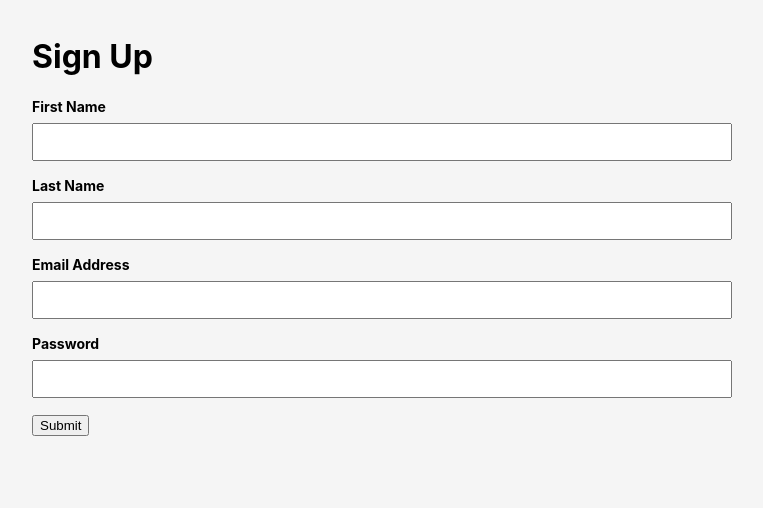
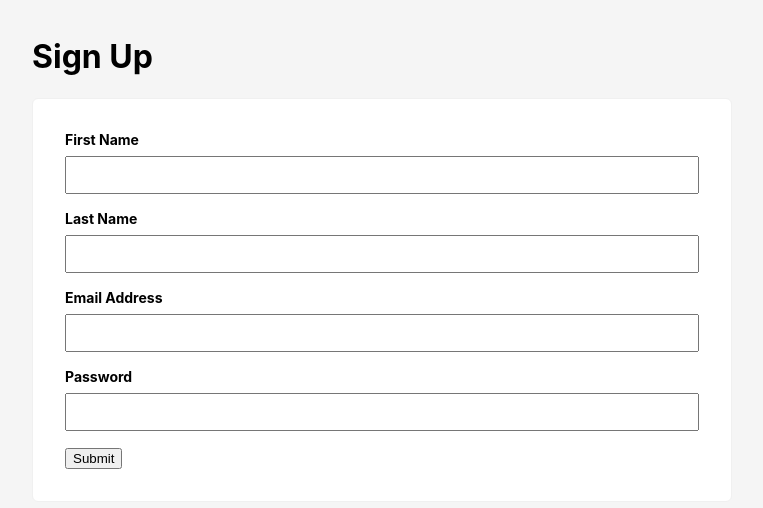
Before and after one commit to trishalim/react-reusable-form-tutorial, a React (Create React App) app: page / in a window 1280 px wide. Shown: the top 508 px of the page, without its empty margins (258-1021 px from the left). Built offline with nearby package versions, Linux system fonts and the light colour scheme.

Commit message:
form css

```diff
--- /dev/null
+++ b/src/Form.css
@@ -0,0 +1,7 @@
+.Form {
+  padding: 2rem;
+  background: white;
+  border-radius: 6px;
+  border: 1px solid #f0f0f0;
+  margin-bottom: 2rem;
+}
--- a/src/Form.js
+++ b/src/Form.js
@@ -1,4 +1,5 @@
 import React, { useState } from 'react';
+import './Form.css';
 
 export const FormContext = React.createContext({
   form: {}
@@ -23,7 +24,7 @@ function Form(props) {
   };
 
   return (
-    <form>
+    <form className="Form">
       <FormContext.Provider value={{
         form,
         handleFormChange
```
